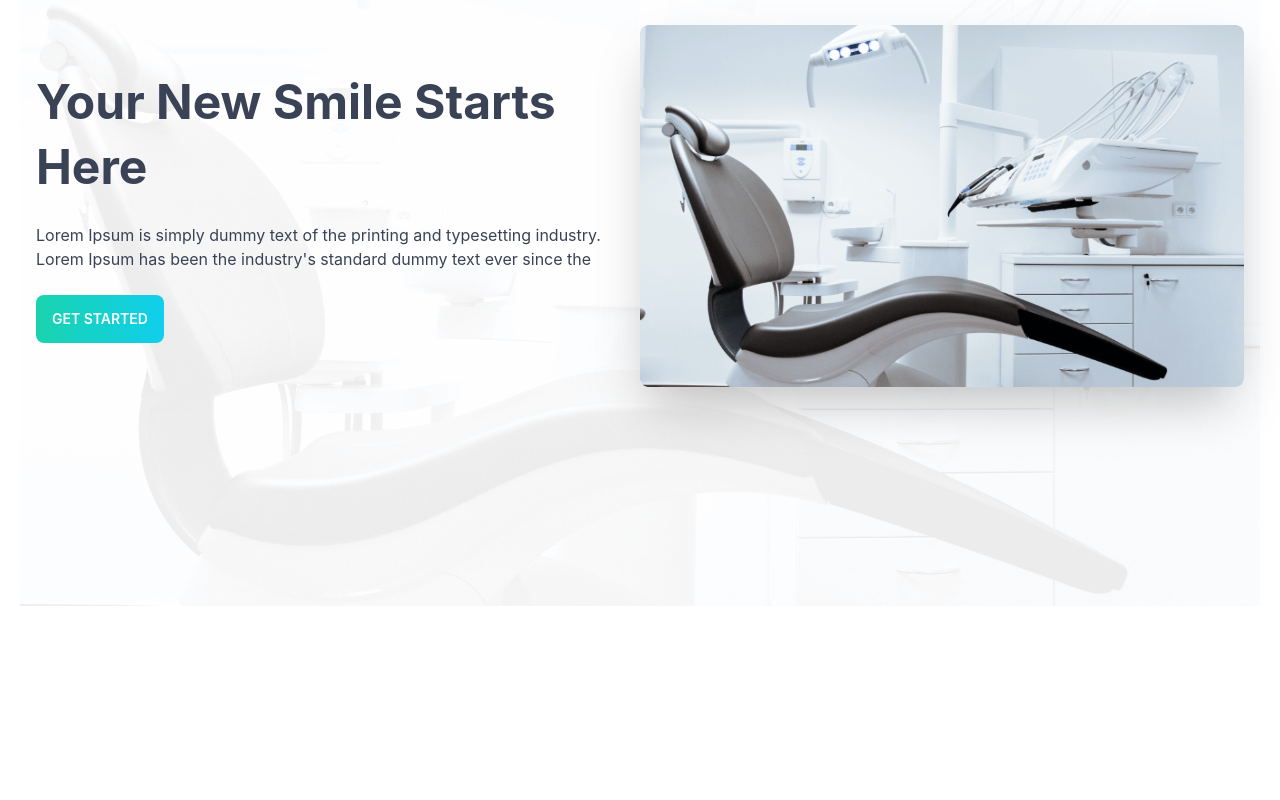
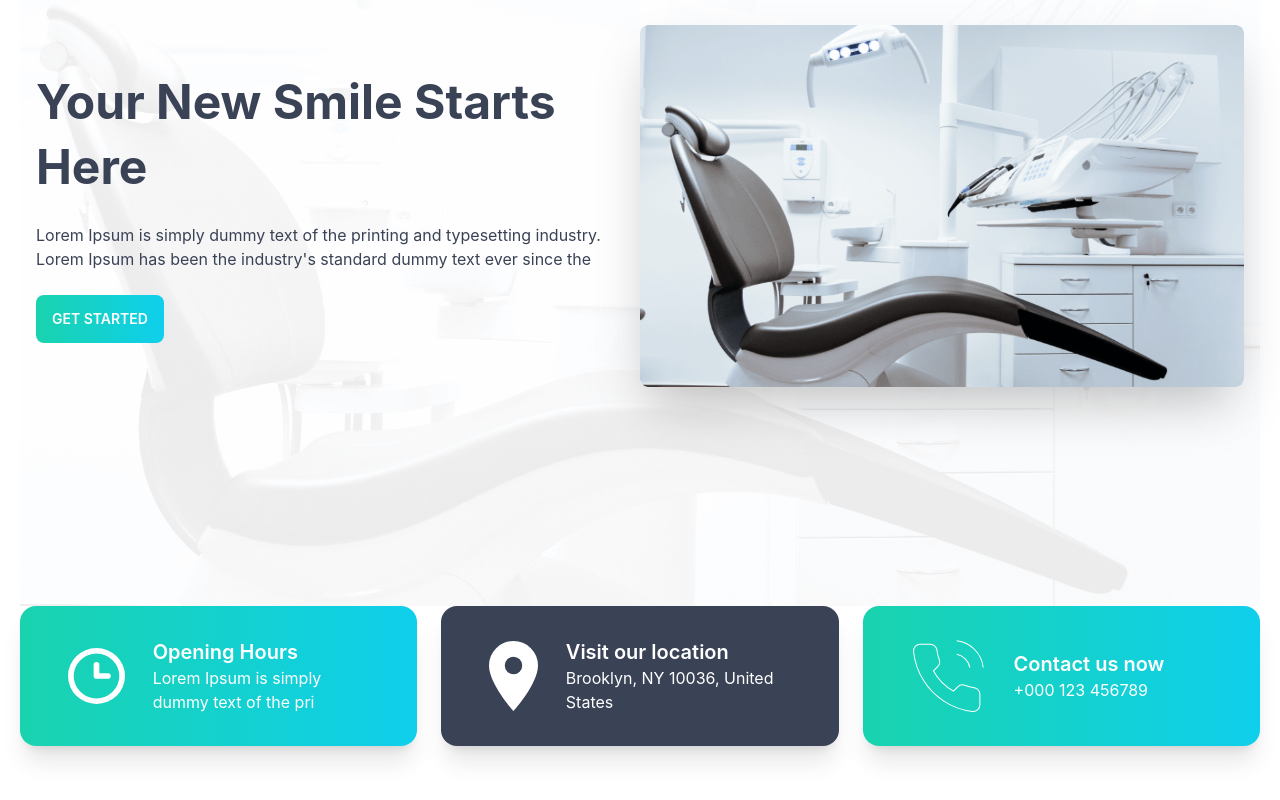
Before and after one commit to JubayerP/doctors-portal-client, a React (Create React App) app: page / in a window 1280 px wide. Shown: the part 258-1058 px from the top of the page. Before the commit the page ends 864 px from the top, so only its background shows below. Built offline with nearby package versions, Linux system fonts and the light colour scheme.

Commit message:
banner-cards added

```diff
--- a/src/Pages/Home/Bannar/Banner.js
+++ b/src/Pages/Home/Bannar/Banner.js
@@ -1,18 +1,22 @@
 import React from 'react';
 import bg from '../../../assets/images/bg.png';
 import chair from '../../../assets/images/chair.png';
+import BannerCards from './BannerCards';
 
 const Banner = () => {
     return (
-        <div className="hero bg-cover min-h-screen" style={{backgroundImage: `url(${bg})`}}>
-            <div className="hero-content flex-col lg:flex-row-reverse">
-                <img src={chair} className="rounded-lg shadow-2xl w-1/2" alt='bannerImage'/>
-                <div>
-                    <h1 className="text-5xl text-accent leading-[65px] font-bold">Your New Smile Starts Here</h1>
-                    <p className="py-6 text-accent text-base leading-6">Lorem Ipsum is simply dummy text of the printing and typesetting industry. Lorem Ipsum has been the industry's standard dummy text ever since the</p>
-                    <button className="btn bg-gradient-to-r from-secondary to-primary text-base-100 border-0">Get Started</button>
+        <div className='mb-32'>
+            <div className="hero bg-cover min-h-screen" style={{ backgroundImage: `url(${bg})` }}>
+                <div className="hero-content flex-col lg:flex-row-reverse">
+                    <img src={chair} className="rounded-lg shadow-2xl w-1/2" alt='bannerImage' />
+                    <div>
+                        <h1 className="text-5xl text-accent leading-[65px] font-bold">Your New Smile Starts Here</h1>
+                        <p className="py-6 text-accent text-base leading-6">Lorem Ipsum is simply dummy text of the printing and typesetting industry. Lorem Ipsum has been the industry's standard dummy text ever since the</p>
+                        <button className="btn bg-gradient-to-r from-secondary to-primary text-base-100 border-0">Get Started</button>
+                    </div>
                 </div>
             </div>
+            <BannerCards />
         </div>
     );
 };
--- /dev/null
+++ b/src/Pages/Home/Bannar/BannerCards.js
@@ -0,0 +1,46 @@
+import React from 'react';
+import clock from '../../../assets/icons/clock.svg';
+import marker from '../../../assets/icons/marker.svg';
+import phone from '../../../assets/icons/phone.svg';
+
+const BannerCards = () => {
+    return (
+        <div className='grid lg:grid-cols-3 grid-cols-1 gap-6'>
+            <div className="card bg-gradient-to-r from-secondary to-primary text-base-100 shadow-xl">
+                <div className="card-body flex flex-row items-center justify-between w-full px-12 py-8">
+                    <div className='mr-5'>
+                        <img src={clock} className='' alt="" />
+                    </div>
+                    <div>
+                        <h2 className="card-title">Opening Hours</h2>
+                        <p>Lorem Ipsum is simply dummy text of the pri</p>
+                    </div>
+                </div>
+            </div>
+            <div className="card bg-accent text-base-100 shadow-xl">
+                <div className="card-body flex flex-row items-center justify-between w-full px-12 py-8">
+                    <div className='mr-5'>
+                        <img src={marker} className='' alt="" />
+                    </div>
+                    <div>
+                        <h2 className="card-title">Visit our location</h2>
+                        <p>Brooklyn, NY 10036, United States</p>
+                    </div>
+                </div>
+            </div>
+            <div className="card bg-gradient-to-r from-secondary to-primary text-base-100 shadow-xl">
+                <div className="card-body flex flex-row items-center w-full px-12 py-8">
+                    <div className='mr-5'>
+                        <img src={phone} className='' alt="" />
+                    </div>
+                    <div>
+                        <h2 className="card-title">Contact us now</h2>
+                        <p>+000 123 456789</p>
+                    </div>
+                </div>
+            </div>
+        </div>
+    );
+};
+
+export default BannerCards;
--- a/src/Pages/Shared/Navbar/Navbar.js
+++ b/src/Pages/Shared/Navbar/Navbar.js
@@ -11,7 +11,7 @@ const Navbar = () => {
         <li><a>Login</a></li>
     </React.Fragment>
     return (
-        <div className="navbar bg-base-100">
+        <div className="navbar bg-base-100 flex justify-between">
   <div className="navbar-start">
     <div className="dropdown">
       <label tabIndex={0} className="btn btn-ghost lg:hidden">
```
